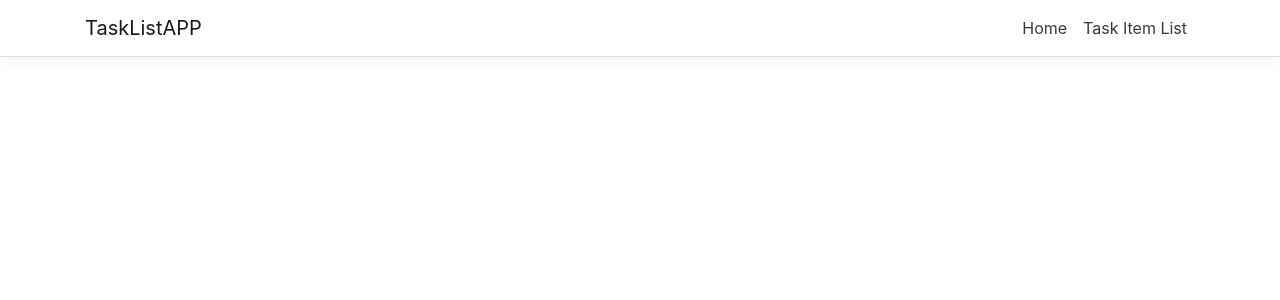
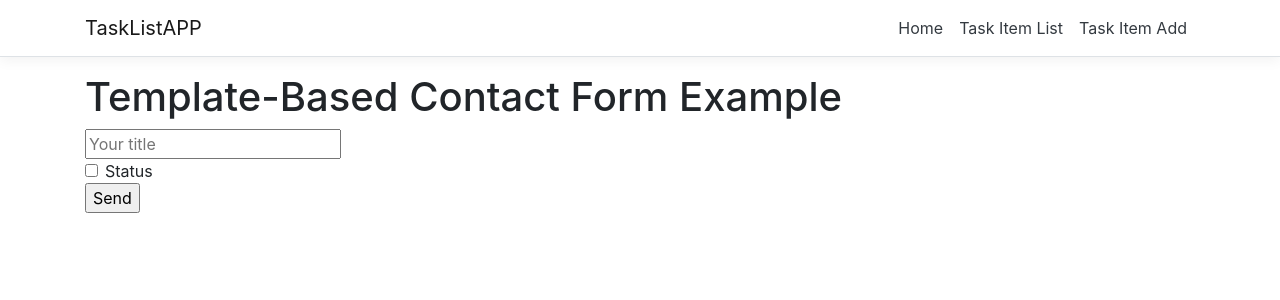
Before and after one commit to aranhasete/TaskListAPP, an Angular app in the folder ClientApp/: page /taskitem-add in a window 1280 px wide. Before the commit this address led to /. Shown: the top 300 px of the page. Built offline with nearby package versions, Linux system fonts and the light colour scheme.

Commit message:
Criação do Task Items Add, para adição de novo item

```diff
--- a/ClientApp/src/app/nav-menu/nav-menu.component.html
+++ b/ClientApp/src/app/nav-menu/nav-menu.component.html
@@ -14,6 +14,9 @@
           <li class="nav-item" [routerLinkActive]='["link-active"]'>
             <a class="nav-link text-dark" [routerLink]='["/taskitem-list"]'>Task Item List</a>
           </li>
+          <li class="nav-item" [routerLinkActive]='["link-active"]'>
+            <a class="nav-link text-dark" [routerLink]='["/taskitem-add"]'>Task Item Add</a>
+          </li>
           <!-- <li class="nav-item" [routerLinkActive]='["link-active"]'>
             <a class="nav-link text-dark" [routerLink]='["/counter"]'>Counter</a>
           </li>
--- /dev/null
+++ b/ClientApp/src/app/taskitem-add/taskitem-add.component.html
@@ -0,0 +1,12 @@
+<h1> Template-Based Contact Form Example </h1>
+
+<form [formGroup]="taskItemForm" (ngSubmit)="onSubmit()">
+  <input type="text" name="title" placeholder="Your title" formControlName="title">
+
+  <div class="form-check">
+    <input class="form-check-input" type="checkbox" name="isComplete" id="isComplete" formControlName="isComplete">
+    <label class="form-check-label" for="isComplete">Status</label>
+  </div>
+
+  <input type="submit" value="Send">
+</form>
--- /dev/null
+++ b/ClientApp/src/app/taskitem-add/taskitem-add.component.ts
@@ -0,0 +1,53 @@
+import { Component, OnInit, Inject } from '@angular/core';
+import { NgForm, FormGroup, FormBuilder } from '@angular/forms';
+import { HttpClient } from '@angular/common/http';
+
+@Component({
+  selector: 'app-taskitem-add',
+  templateUrl: './taskitem-add.component.html',
+  styleUrls: ['./taskitem-add.component.css']
+})
+export class TaskitemAddComponent implements OnInit {
+  taskItemForm: FormGroup;
+  public taskItem: TaskItem;
+  private myHttp: HttpClient;
+  private myBaseUrl: string;
+
+  constructor(private formBuilder: FormBuilder, http: HttpClient, @Inject('BASE_URL') baseUrl: string) {
+    this.myHttp = http;
+    this.myBaseUrl = baseUrl;
+    this.createContactForm();
+  }
+
+  ngOnInit() {
+  }
+
+  createContactForm() {
+    this.taskItemForm = this.formBuilder.group({
+      title: [''],
+      isComplete: [false]
+    });
+  }
+
+  addTaskItem(Title, IsComplete) {
+    const obj = {
+      Title,
+      IsComplete
+    };
+    console.log(obj);
+    this.myHttp.post<TaskItem>(this.myBaseUrl + 'api/TaskItems', obj)
+      .subscribe(result => {
+        this.taskItem = result;
+      }, error => console.error(error));
+  }
+
+  onSubmit(form: NgForm) {
+    console.log('Your form data : ', this.taskItemForm.value);
+    this.addTaskItem(this.taskItemForm.value.title, this.taskItemForm.value.isComplete);
+  }
+}
+
+interface TaskItem {
+  title: number;
+  isComplete: boolean;
+}
```
Also changed, not shown: ClientApp/src/app/app.module.ts (+6 -2 lines), ClientApp/src/app/taskitem-add/taskitem-add.component.css (added), 1 other file (tests, documents, lock files or other folders).
